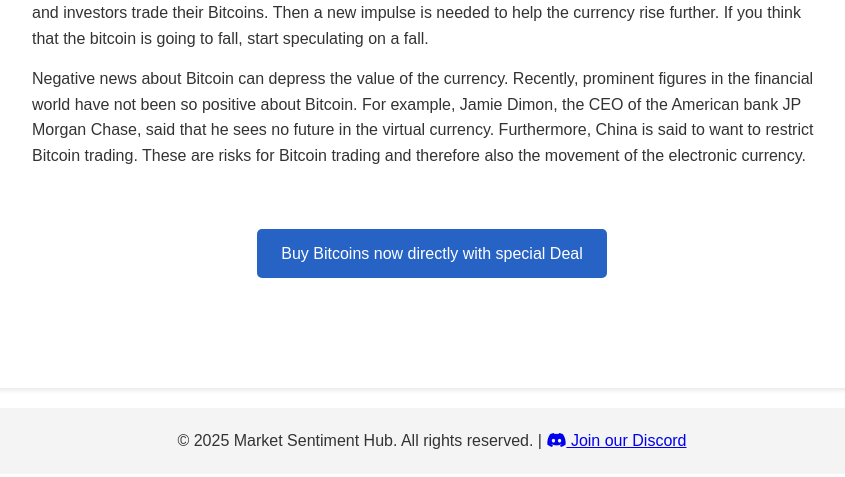
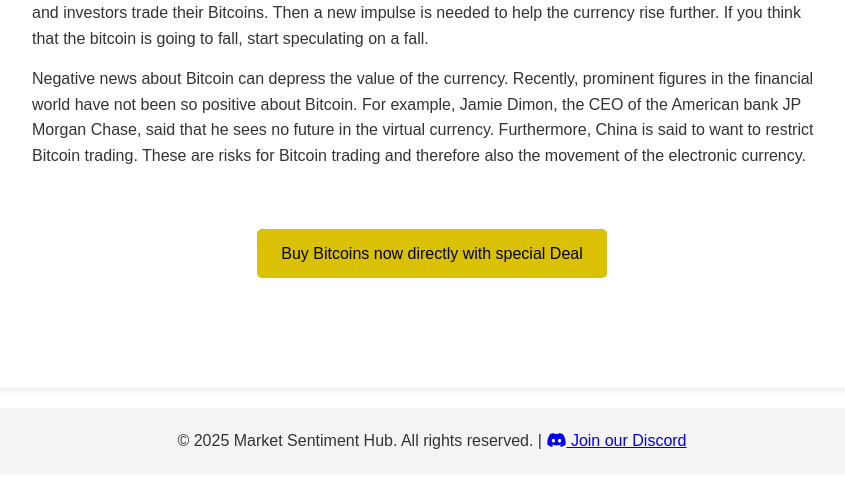
Before and after one commit to Billy-git-2025/CFDs-and-Forex-Vote-website, a PHP site: page /compare.html in a window 1280 px wide. Shown: the part 1970-2447 px from the top of the page, without its empty margins (208-1053 px from the left). Run offline with PHP 8.4, Linux system fonts and the light colour scheme.

Commit message:
Update button colors to yellow and add MC Markets link

```diff
--- a/blog.html
+++ b/blog.html
@@ -150,8 +150,8 @@
         .read-more {
             display: inline-block;
             padding: 0.5rem 1rem;
-            background-color: #2763c5;
-            color: white;
+            background-color: #dbc106;
+            color: black;
             text-decoration: none;
             border-radius: 4px;
             font-weight: 500;
@@ -159,7 +159,7 @@
         }
 
         .read-more:hover {
-            background-color: #1e4c99;
+            background-color: #c4a905;
         }
 
         footer {
--- a/compare.html
+++ b/compare.html
@@ -53,8 +53,8 @@
         .cta-button {
             display: inline-block;
             padding: 12px 24px;
-            background: #2763c5;
-            color: white;
+            background: #dbc106;
+            color: black;
             text-decoration: none;
             border-radius: 5px;
             margin: 20px 0;
@@ -62,7 +62,7 @@
         }
 
         .cta-button:hover {
-            background: #1a4a9c;
+            background: #c4a905;
         }
 
         .content-section {
@@ -189,7 +189,7 @@
             </div>
 
             <div style="text-align: center;">
-                <a href="#" class="cta-button">Buy Bitcoins now directly with special Deal</a>
+                <a href="https://www.mcmarkets.com" class="cta-button" target="_blank" rel="noopener">Buy Bitcoins now directly with special Deal</a>
             </div>
         </section>
     </main>
--- a/homepage.html
+++ b/homepage.html
@@ -100,8 +100,8 @@
         .cta-button {
             display: inline-block;
             padding: 1rem 2rem;
-            background-color: #2763c5;
-            color: white;
+            background-color: #dbc106;
+            color: black;
             font-weight: bold;
             text-decoration: none;
             border-radius: 8px;
@@ -109,7 +109,7 @@
         }
 
         .cta-button:hover {
-            background-color: #1e4c99;
+            background-color: #c4a905;
             transform: translateY(-2px);
         }
 
```
Also changed, not shown: tools/generate_static_blog.php (+13 -0 lines).
